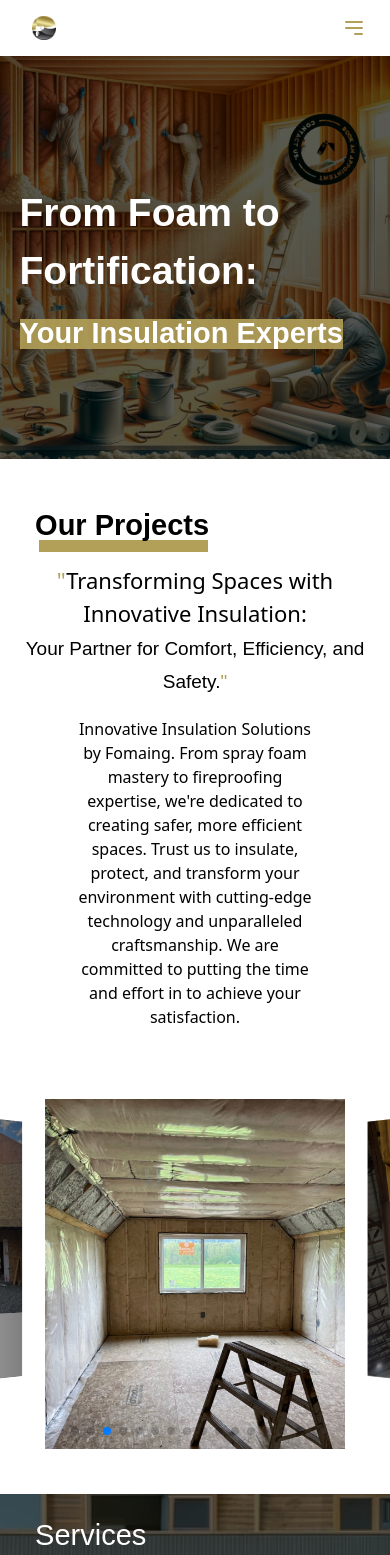
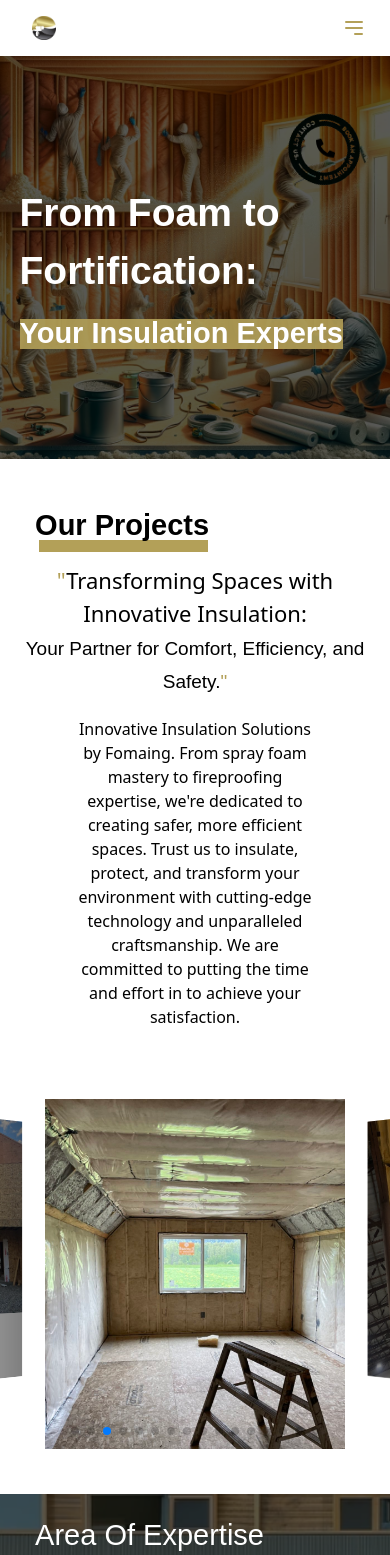
Before and after one commit to tusharjain2802/Metro-Vancouver-Spray-Foam, a React (Vite) app in the folder client/: page / in a window 390 px wide. Shown: the top 1555 px of the page. Built offline with nearby package versions, Linux system fonts and the light colour scheme.

Commit message:
Rotating Svg Change , Services Headline Change

```diff
--- a/client/src/Components/MainPageComponents/Services.jsx
+++ b/client/src/Components/MainPageComponents/Services.jsx
@@ -25,8 +25,8 @@ const Services = () => {
         <div className=" text-center mb-8 mx-[9%]  lg:mb-0">
 
           <div onMouseEnter={() => showfullwidth(true)} onMouseLeave={() => showfullwidth(false)} className='flex flex-col mb-[36px] w-auto relative '>
-            <h1 className={`font-anton transition-all duration-500 text-white  text-left text-[29px] md:text-[38px]`}>Services</h1>
-            <span className={`z-50 duration-500 h-[12px] md:h-[16px] ${fullWidth ? "w-[59px] " : "w-[114px]  md:w-[149px]"} transition-all bg-customGold`} ></span>
+            <h1 className={`font-anton transition-all duration-500 text-white  text-left text-[29px] md:text-[38px]`}>Area Of Expertise</h1>
+            <span className={`z-50 duration-500 h-[12px] md:h-[16px] ${fullWidth ? "w-[100px] " : "w-[200px]  md:w-[290px]"} transition-all bg-customGold`} ></span>
           </div>
           <div className="grid sm:grid-cols-1 md:grid-cols-3 gap-4">
             <div className=" group">
--- a/client/src/Components/common/RotatingPopUp.jsx
+++ b/client/src/Components/common/RotatingPopUp.jsx
@@ -1,5 +1,5 @@
 import { useEffect, useState } from "react";
-import { GiSpray } from "react-icons/gi";
+import { FaPhoneAlt } from "react-icons/fa";
 import { Link } from "react-router-dom";
 import ContactUS from "../../assets/images/ContactUs.png"
 const RotatingPopUp = () => {
@@ -33,7 +33,7 @@ const RotatingPopUp = () => {
           alt="howToStart"
           src={ContactUS}
         />
-        <GiSpray className={`animate-bounce h-[19px] w-[19px] md:h-[35px] md:w-[35px] absolute top-[43%] left-[41%] md:left-[37%] ${currentColor} `} />
+        <FaPhoneAlt className={`animate-bounce h-[19px] w-[19px] md:h-[35px] md:w-[35px] absolute top-[43%] left-[41%] md:left-[37%] ${currentColor} `} />
       </div>
     </Link>
   );
```
